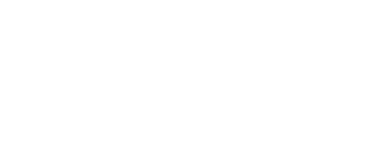
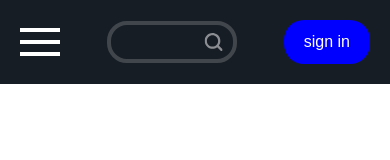
Before and after one commit to houssamlargou/WatchMe, a plain HTML site: page index.html in a window 390 px wide. Drawn offline with nearby package versions, Linux system fonts and the light colour scheme; a web font is replaced by a local one.

Commit message:
Add header section with hamburger menu, search input, and sign-in button

```diff
--- a/index.html
+++ b/index.html
@@ -4,8 +4,59 @@
     <meta charset="UTF-8" />
     <meta name="viewport" content="width=device-width, initial-scale=1.0" />
     <title>Document</title>
-    <link rel="stylesheet" href="style.css" />
+    <link href="https://fonts.cdnfonts.com/css/napoli-2" rel="stylesheet" />
     <script src="script.js" defer></script>
+    <script
+      src="https://cdn.jsdelivr.net/npm/@tailwindcss/browser@4"
+      defer
+    ></script>
   </head>
-  <body></body>
+  <body>
+    <section class="flex p-[20px] justify-between items-center bg-[#171D25]">
+      <svg
+        xmlns="http://www.w3.org/2000/svg"
+        x="0px"
+        y="0px"
+        width="40"
+        height="40"
+        viewBox="0 0 50 50"
+        fill="white"
+      >
+        <path
+          d="M 0 7.5 L 0 12.5 L 50 12.5 L 50 7.5 L 0 7.5 z M 0 22.5 L 0 27.5 L 50 27.5 L 50 22.5 L 0 22.5 z M 0 37.5 L 0 42.5 L 50 42.5 L 50 37.5 L 0 37.5 z"
+        ></path>
+      </svg>
+      <div class="relative z-[1] relative">
+        <input
+          type="text"
+          class="z-[2] bg-[#171D25] border-[4px] border-[#FFFFFF] opacity-[18%] p-[5px] w-[130px] rounded-[20px]"
+        />
+        <?xml version="1.0" encoding="UTF-8"?>
+        <!-- Generator: Adobe Illustrator 25.0.0, SVG Export Plug-In . SVG Version: 6.00 Build 0)  -->
+        <svg
+          xmlns="http://www.w3.org/2000/svg"
+          xmlns:xlink="http://www.w3.org/1999/xlink"
+          version="1.1"
+          id="Capa_1"
+          x="0px"
+          y="0px"
+          viewBox="0 0 513.749 513.749"
+          class="fill-[#FFFFFF] opacity-[50%] absolute top-[50%] right-[0] w-[18px] h-[18px] translate-y-[-50%] translate-x-[-80%]"
+          xml:space="preserve"
+        >
+          <g>
+            <path
+              d="M504.352,459.061l-99.435-99.477c74.402-99.427,54.115-240.344-45.312-314.746S119.261-9.277,44.859,90.15   S-9.256,330.494,90.171,404.896c79.868,59.766,189.565,59.766,269.434,0l99.477,99.477c12.501,12.501,32.769,12.501,45.269,0   c12.501-12.501,12.501-32.769,0-45.269L504.352,459.061z M225.717,385.696c-88.366,0-160-71.634-160-160s71.634-160,160-160   s160,71.634,160,160C385.623,314.022,314.044,385.602,225.717,385.696z"
+            />
+          </g>
+        </svg>
+      </div>
+      <button
+        class="bg-[blue] text-white pt-[10px] pr-[20px] pb-[10px] pl-[20px] rounded-[20px]"
+        style="font-family: 'Napoli', sans-serif"
+      >
+        sign in
+      </button>
+    </section>
+  </body>
 </html>
```
